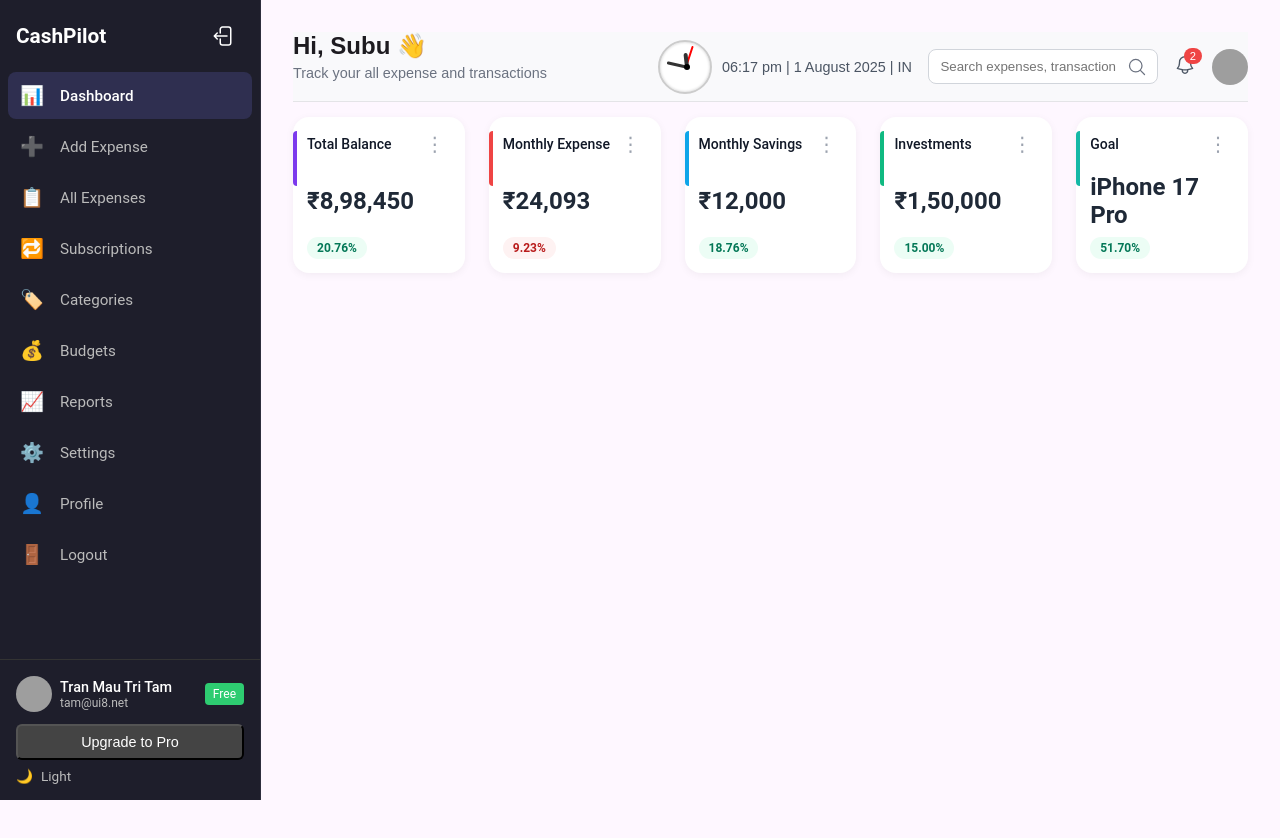
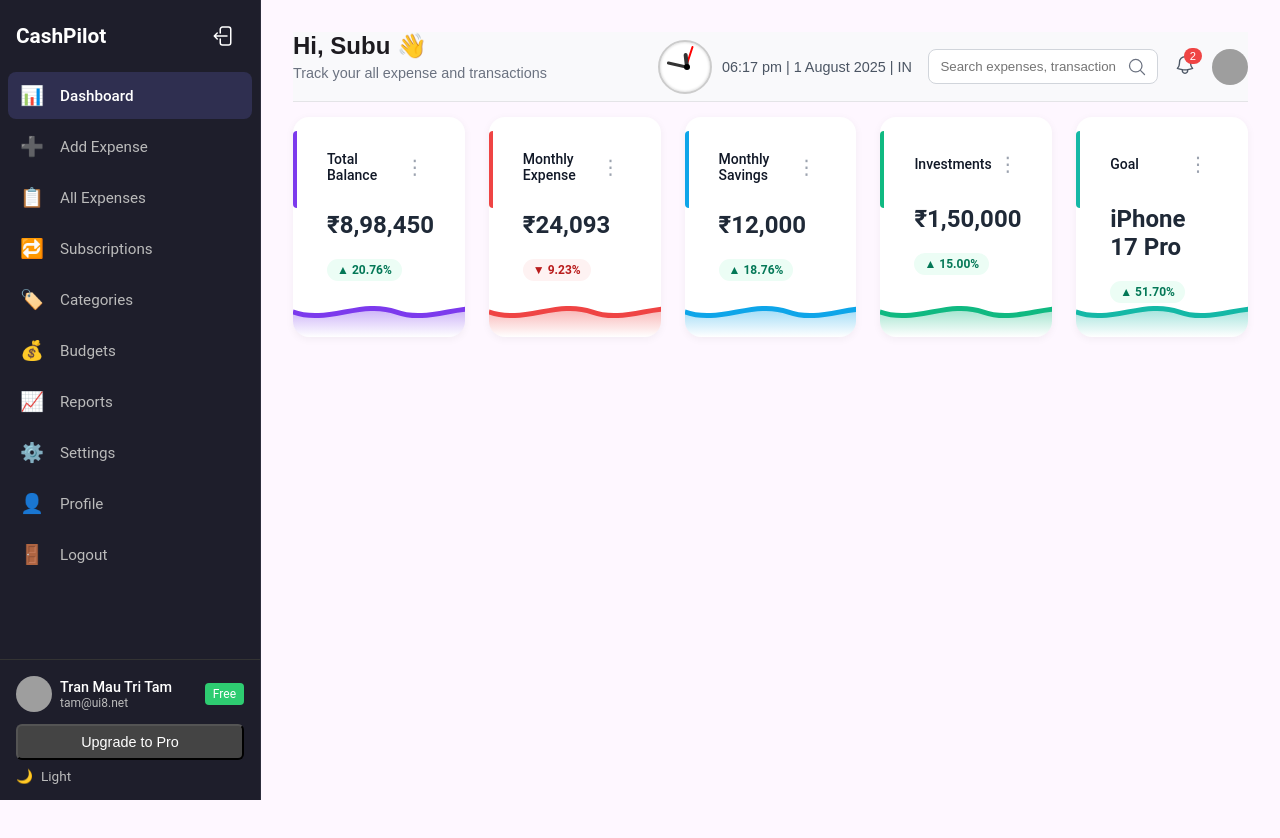
Before and after one commit to Surajpr21/CashPilot, a React (Create React App) app: page /dashboard in a window 1280 px wide. Shown: the top 838 px of the page. Built offline with nearby package versions, Linux system fonts and the light colour scheme; grey boxes are pictures that could not be loaded.

Commit message:
Refactor StatsCards component layout and add wave effect for enhanced visual presentation

```diff
--- a/src/components/Dashboard/StatsCard/StatsCards.css
+++ b/src/components/Dashboard/StatsCard/StatsCards.css
@@ -22,6 +22,7 @@
   justify-content: space-between;
   transition: flex-basis 0.3s, max-width 0.3s;
   margin-top: 15px;
+  overflow: hidden;
 }
 
 /* Tablet (768px - 1200px) */
@@ -173,3 +174,27 @@
   background-color: #fef2f2;
   color: #b91c1c;
 }
+.stats-card-dashboard-content {
+  padding: 20px;
+  display: flex;
+  flex-direction: column;
+  gap: 12px;
+  z-index: 2;
+  position: relative;
+}
+
+.stats-card-dashboard-wave {
+  position: absolute;
+  bottom: 0;
+  left: 0;
+  right: 0;
+  height: 100px;
+  z-index: 1;
+}
+
+
+.stats-card-dashboard-wave svg {
+  width: 100%;
+  height: 100%;
+  display: block;
+}
--- a/src/components/Dashboard/StatsCard/StatsCards.jsx
+++ b/src/components/Dashboard/StatsCard/StatsCards.jsx
@@ -58,6 +58,8 @@ const StatsCards = () => {
             style={{ backgroundColor: item.color }}
           ></div>
 
+          {/* Top content */}
+          <div className="stats-card-dashboard-content">
             <div className="stats-card-dashboard-header">
               <span className="stats-card-dashboard-title">{item.title}</span>
               <button className="stats-card-dashboard-menu">⋮</button>
@@ -70,7 +72,35 @@ const StatsCards = () => {
                 item.positive ? "positive" : "negative"
               }`}
             >
-            <span>{item.change}</span>
+              <span>{item.positive ? "▲" : "▼"} {item.change}</span>
+            </div>
+          </div>
+
+          {/* Wave area */}
+          <div className="stats-card-dashboard-wave">
+            <svg
+              width="100%"
+              height="40"
+              viewBox="0 0 100 40"
+              preserveAspectRatio="none"
+            >
+              <defs>
+                <linearGradient id={`gradient-${index}`} x1="0" y1="0" x2="0" y2="1">
+                  <stop offset="0%" stopColor={item.color} stopOpacity="0.4" />
+                  <stop offset="100%" stopColor={item.color} stopOpacity="0" />
+                </linearGradient>
+              </defs>
+              <path
+                d="M0,30 C20,35 40,25 60,30 C80,35 100,25 120,30"
+                fill="none"
+                stroke={item.color}
+                strokeWidth="2"
+              />
+              <path
+                d="M0,30 C20,35 40,25 60,30 C80,35 100,25 120,30 L120,40 L0,40 Z"
+                fill={`url(#gradient-${index})`}
+              />
+            </svg>
           </div>
         </div>
       ))}
```
Lines whose indentation alone changed are shown as unchanged.
